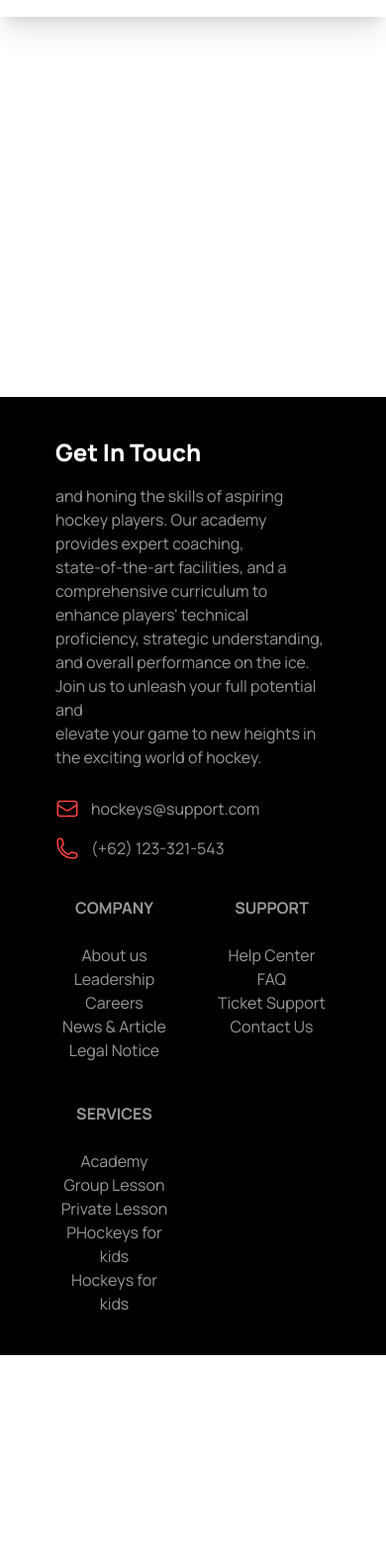
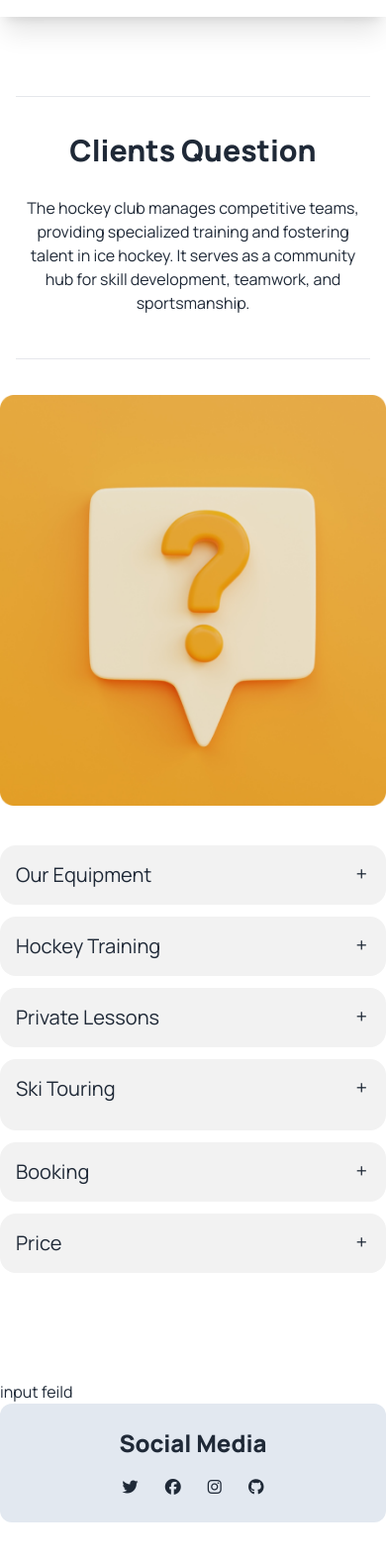
Before and after one commit to emonkhan500/hockey-assignment-3, a plain HTML site: page index.html in a window 390 px wide. Shown: the part 7584-9160 px from the top of the page at 99% size. Before the commit the page ends 8953 px from the top, so only its background shows below. Drawn offline with nearby package versions, Linux system fonts and the light colour scheme.

Commit message:
client qs complete

```diff
--- a/index.html
+++ b/index.html
@@ -17,6 +17,8 @@
       href="https://fonts.googleapis.com/css2?family=Manrope:wght@400;600;700;800&display=swap"
       rel="stylesheet"
     />
+    <!-- font awesome -->
+    <script src="https://kit.fontawesome.com/b92fbfc88d.js" crossorigin="anonymous"></script>
     <style>
       body {
         font-family: "Manrope", sans-serif;
@@ -116,6 +118,8 @@
         </div>
       </div>
     </section>
+
+
     <!-- banner -->
     <section class="container mx-auto">
       <div class="carousel">
@@ -149,6 +153,8 @@
         </p>
       </div>
     </section>
+
+
 
     <!-- professional -->
     <section class="container mx-auto px-5 mt-10 lg:mt-36">
@@ -220,8 +226,9 @@
       </div>
     </section>
 
+
+
     <!-- programme -->
-
     <section class="container mx-auto mt-24">
       <div class="text-center">
         <hr class="text-gray-500 mt-20 mb-9 lg:mb-14" />
@@ -290,6 +297,9 @@
       </button>
     </div>
     </section>
+
+
+
 <!-- Our New Products -->
 <section class="container mx-auto">
   <div class="text-center px-4">
@@ -563,8 +573,103 @@ A hockey club product includes merchandise (like jerseys and hats), digital offe
   </div>
 </section>
 
+
+
+<!-- Clients Question -->
+<section class="container mx-auto mb-24">
+  <div class="text-center px-4">
+    <hr class="text-gray-500 mt-20 mb-9 lg:mb-14" />
+    <h1 class="text-3xl font-extrabold">Clients Question</h1>
+    <p class="mt-7">
+      The hockey club manages competitive teams, providing specialized training and fostering talent in ice hockey. It serves as a community hub for skill development, teamwork, and sportsmanship.
+
+    </p>
+    <hr class="text-gray-500 mt-11 mb-9 lg:mb-14" />
+  </div>
+
+  <div class="flex gap-10 flex-col lg:flex-row">
+    <div>
+      <img class="w-full" src="./Images/11.png" alt="">
+    </div>
+    <div class="flex-1 ">
+      <div class=" mb-3 collapse collapse-plus bg-base-200">
+        <input type="radio" name="my-accordion-3"  />
+        <div class="collapse-title text-xl font-medium">
+          Our Equipment
+        </div>
+        <div class="collapse-content">
+          <p>
+            Our equipment encompasses high-quality gear tailored for optimal performance in your chosen activity. From cutting-edge technology to durable materials, our equipment is designed to enhance your experience and ensure safety.</p>
+        </div>
+      </div>
+      <div class="mb-3 collapse collapse-plus bg-base-200">
+        <input type="radio" name="my-accordion-3" />
+        <div class="collapse-title text-xl font-medium">
+          Hockey Training
+        </div>
+        <div class="collapse-content">
+          <p>Hockey training: Improves player skills (skating, stickhandling, shooting), emphasizes fitness, teamwork, and game strategy for comprehensive player development.</p>
+        </div>
+      </div>
+      <div class="mb-3 collapse collapse-plus bg-base-200">
+        <input type="radio" name="my-accordion-3" />
+        <div class="collapse-title text-xl font-medium">
+          Private Lessons
+        </div>
+        <div class="collapse-content">
+          <p>Private lessons are personalized, one-on-one training sessions with a coach or instructor, designed to address specific skills and goals, offering focused improvement in a customized setting.</p>
+        </div>
+      </div>
+      <div class="mb-3 collapse collapse-plus bg-base-200">
+        <input type="radio" name="my-accordion-3" />
+        <div class="mb-3 collapse-title text-xl font-medium">
+          Ski Touring
+        </div>
+        <div class="collapse-content">
+          <p>Ski touring is off-piste skiing in natural terrain. Skiers use climbing skins to ascend slopes, then enjoy downhill skiing in backcountry areas.</p>
+        </div>
+      </div>
+      <div class="mb-3 collapse collapse-plus bg-base-200">
+        <input type="radio" name="my-accordion-3" />
+        <div class="collapse-title text-xl font-medium">
+          Booking
+        </div>
+        <div class="collapse-content">
+          <p>
+            "To book, simply visit our website or contact us directly. Provide details such as preferred date, time, and type of session. Our team will assist you in securing your booking promptly."</p>
+        </div>
+      </div>
+      <div class="mb-3 collapse collapse-plus bg-base-200">
+        <input type="radio" name="my-accordion-3" />
+        <div class="collapse-title text-xl font-medium">
+          Price
+        </div>
+        <div class="collapse-content">
+          <p>
+            "Pricings vary based on factors like the type of lessons, duration, and instructor expertise. Contact us for detailed pricing information tailored to your specific needs."</p>
+        </div>
+      </div>
+    </div>
+  </div>
+</section>
+
+
+<!-- Get In Touch -->
+<section class="container mx-auto">
+  <div > input feild</div>
+  <div class="bg-slate-200 text-center rounded-xl  py-6 ">
+    <h1 class="text-2xl font-extrabold">Social Media</h1>
+    <div class="mt-4">
+      <i class="fa-brands fa-twitter "></i>
+      <i class="fa-brands fa-facebook ml-6"></i>
+      <i class="fa-brands fa-instagram ml-6"></i>
+      <i class="fa-brands fa-github ml-6"></i>
+    </div>
+  </div>
+</section>
+
     <!-- footer -->
-    <section class="mt-96">
+    <section class="mt-24">
       <footer
         class="flex flex-col lg:flex-row lg:justify-between py-10 lg:py-24 px-14 lg:px-32 p-10 bg-black text-base-content"
       >
```
Also changed, not shown: Images/Social.jpg (added).
